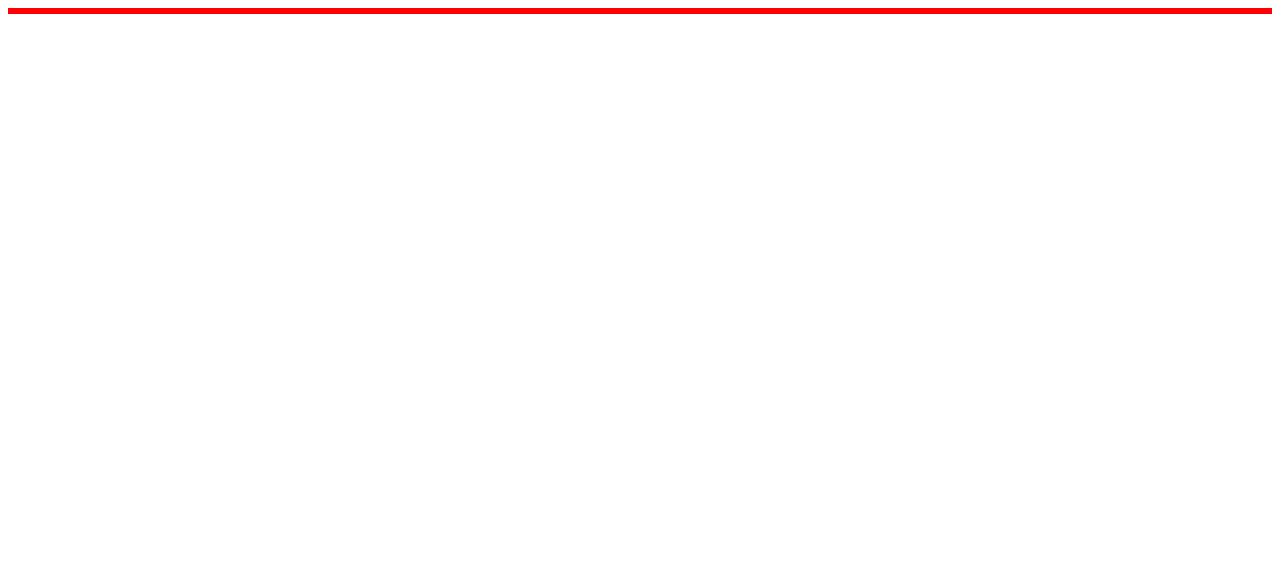
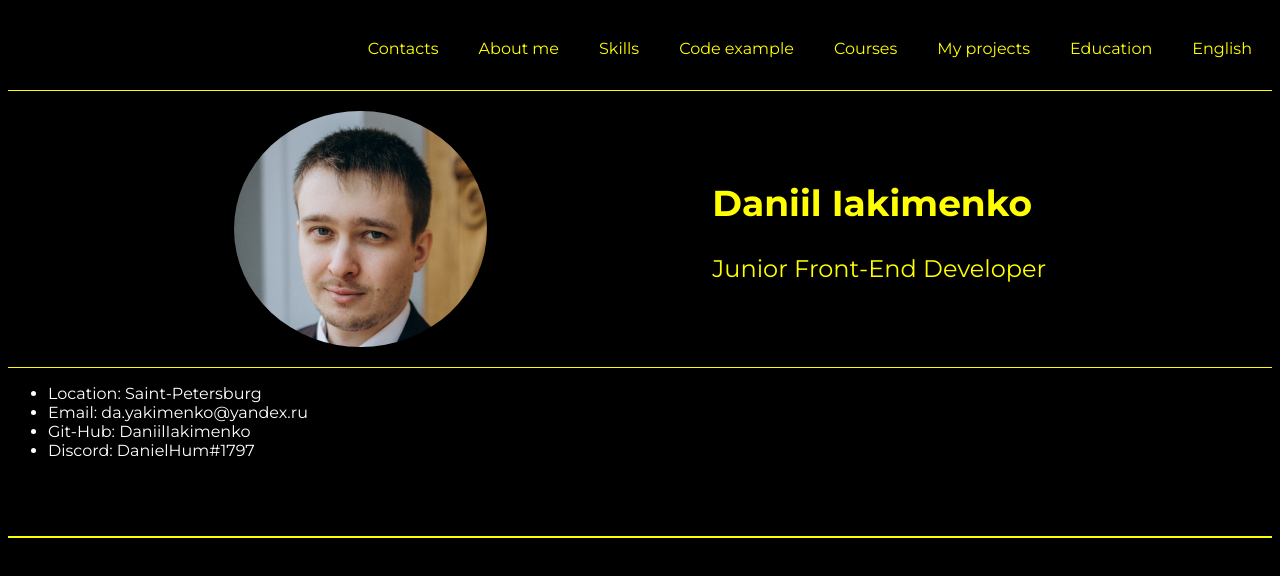
Before and after one commit to DaniilIakimenko/rsschool-cv, a plain HTML site: page index.html in a window 1280 px wide. Drawn offline with Linux system fonts and the light colour scheme.

Commit message:
feat: add avatar and contacts

```diff
--- a/css/style.css
+++ b/css/style.css
@@ -1,13 +1,86 @@
 * {
     box-sizing: border-box;
+    color: white;
 }
 
-.body {
+html {
+    scroll-behavior: smooth;
+  }
+
+body {
+    display: flex;
+    flex-direction: column;
+    justify-content: space-between;
+    background-color: black;
     font-family: 'Montserrat', sans-serif;
 }
 
-.header,
-.main,
-.footer {
-    border: 1px solid red;
+.container {
+    max-width: 1440px;
+    margin: 0 auto;
+    border-bottom: 1px yellow solid;
 }
+
+.nav-list {
+    display: flex;
+    justify-content: flex-end;
+    align-items: center;
+    list-style: none;
+}
+
+.nav-link {
+    padding: 0 20px;
+    line-height: 50px;
+    color: yellow;
+    text-decoration: none;
+    transition: color .3s ease;
+}
+
+.nav-link:visited {
+    color: yellow;
+    text-decoration: none;
+}
+
+.nav-link:hover {
+    color: orange;
+}
+
+.contacts-link {
+    text-decoration: none;
+}
+
+.main-container {
+    display: flex;
+    flex-wrap: wrap;
+}
+
+.section {
+    width: 50%;
+}
+
+img {
+    max-width: 20%;
+    height: auto;
+    display: flex;
+}
+
+.section-title,
+.paragraph-main {
+    color: yellow;
+    font-size: 24px;
+}
+
+.section-main-title {
+    font-size: 36px;
+}
+
+.main-header {
+    display: flex;
+    justify-content: space-evenly;
+    align-items: center;
+    padding: 20px 0;
+}
+
+.avatar {
+    border-radius: 50%;
+}
--- a/index.html
+++ b/index.html
@@ -12,8 +12,65 @@
     <link href="https://fonts.googleapis.com/css2?family=Montserrat:wght@400;700&display=swap" rel="stylesheet">
 </head>
 <body>
-    <header class="header"></header>
-    <main class="main"></main>
-    <footer class="footer"></footer>
+    <header class="header">
+        <div class="container">
+            <nav class="nav">
+                <ul class="nav-list">
+                    <li class="nav-item"><a href="#contacts" class="nav-link">Contacts</a></li>
+                    <li class="nav-item"><a href="#summary" class="nav-link">About me</a></li>
+                    <li class="nav-item"><a href="#skills" class="nav-link">Skills</a></li>
+                    <li class="nav-item"><a href="#code" class="nav-link">Code example</a></li>
+                    <li class="nav-item"><a href="#courses" class="nav-link">Courses</a></li>
+                    <li class="nav-item"><a href="#projects" class="nav-link">My projects</a></li>
+                    <li class="nav-item"><a href="#education" class="nav-link">Education</a></li>
+                    <li class="nav-item"><a href="#english" class="nav-link">English</a></li>
+                </ul>
+            </nav>
+        </div>
+    </header>
+    <main class="main">
+        <div class="container main-header">
+            <img class="avatar" src="assets/img/avatar.jpg" alt="avatar">
+            <section class="section-main" id="profile">
+                <h1 class="section-title section-main-title">Daniil Iakimenko</h1>
+                <p class="paragraph-main">Junior Front-End Developer</p>
+            </section>
+        </div>
+
+        <div class="container main-container">
+            <section class="section" id="contacts">
+                <ul class="contacts-list">
+                    <li class="contacts-item">Location: Saint-Petersburg</li>
+                    <li class="contacts-item">Email: da.yakimenko@yandex.ru</li>
+                    <li class="contacts-item">Git-Hub: <a href="https://github.com/DaniilIakimenko" class="contacts-link">DaniilIakimenko</a></li>
+                    <li class="contacts-item">Discord: DanielHum#1797</li>
+                </ul>
+            </section>
+            <section class="section" id="summary">
+                <h2 class="section-title"></h2>
+            </section>
+            <section class="section"id="skills">
+                <h2 class="section-title"></h2>
+            </section>
+            <section class="section"id="code">
+                <h2 class="section-title"></h2>
+            </section>
+            <section class="section"id="courses">
+                <h2 class="section-title"></h2>
+            </section>
+            <section class="section"id="projects">
+                <h2 class="section-title"></h2>
+            </section>
+            <section class="section"id="education">
+                <h2 class="section-title"></h2>
+            </section>
+            <section class="section"id="english">
+                <h2 class="section-title"></h2>
+            </section>
+        </div>
+    </main>
+    <footer class="footer">
+        <div class="container"></div>
+    </footer>
 </body>
 </html>
```
